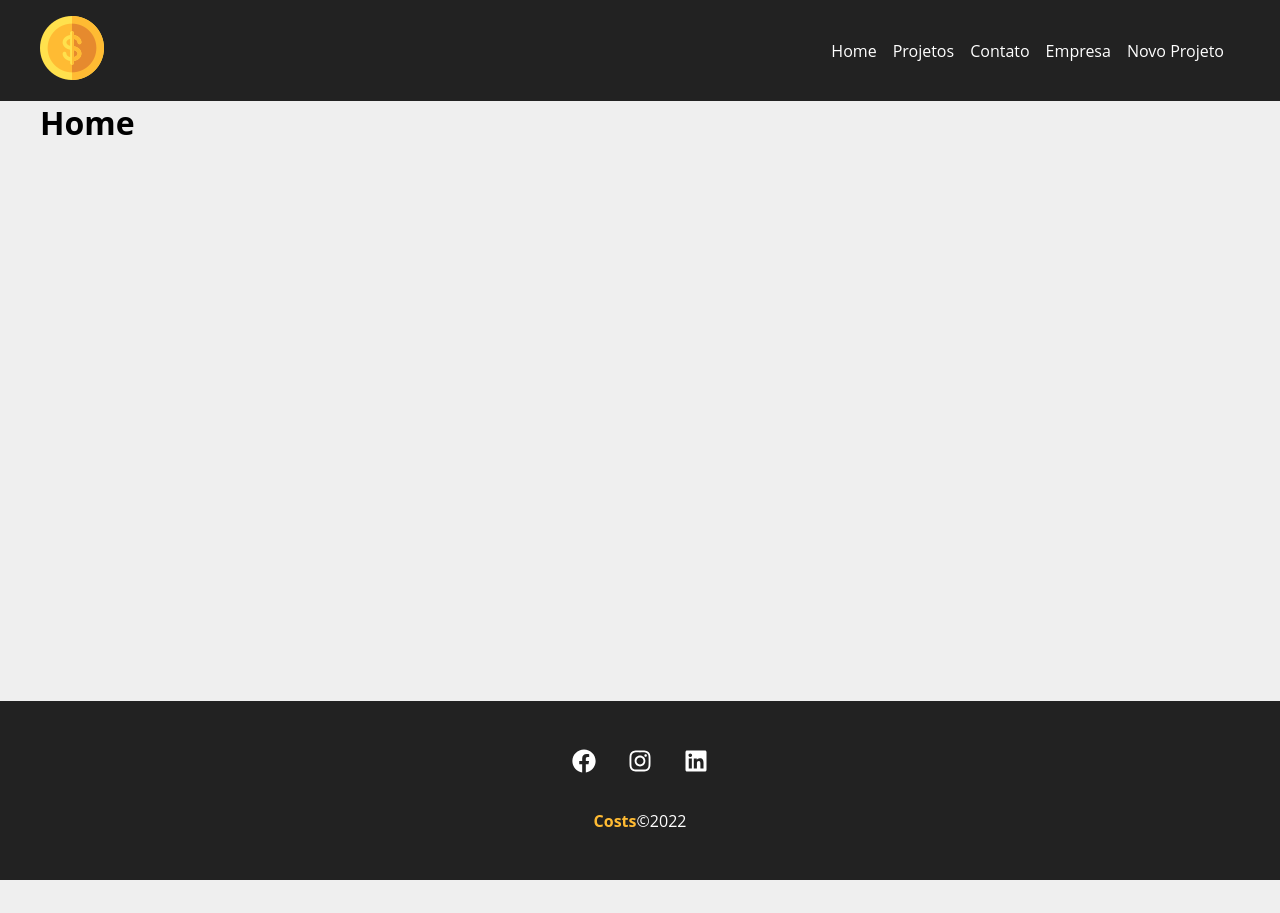
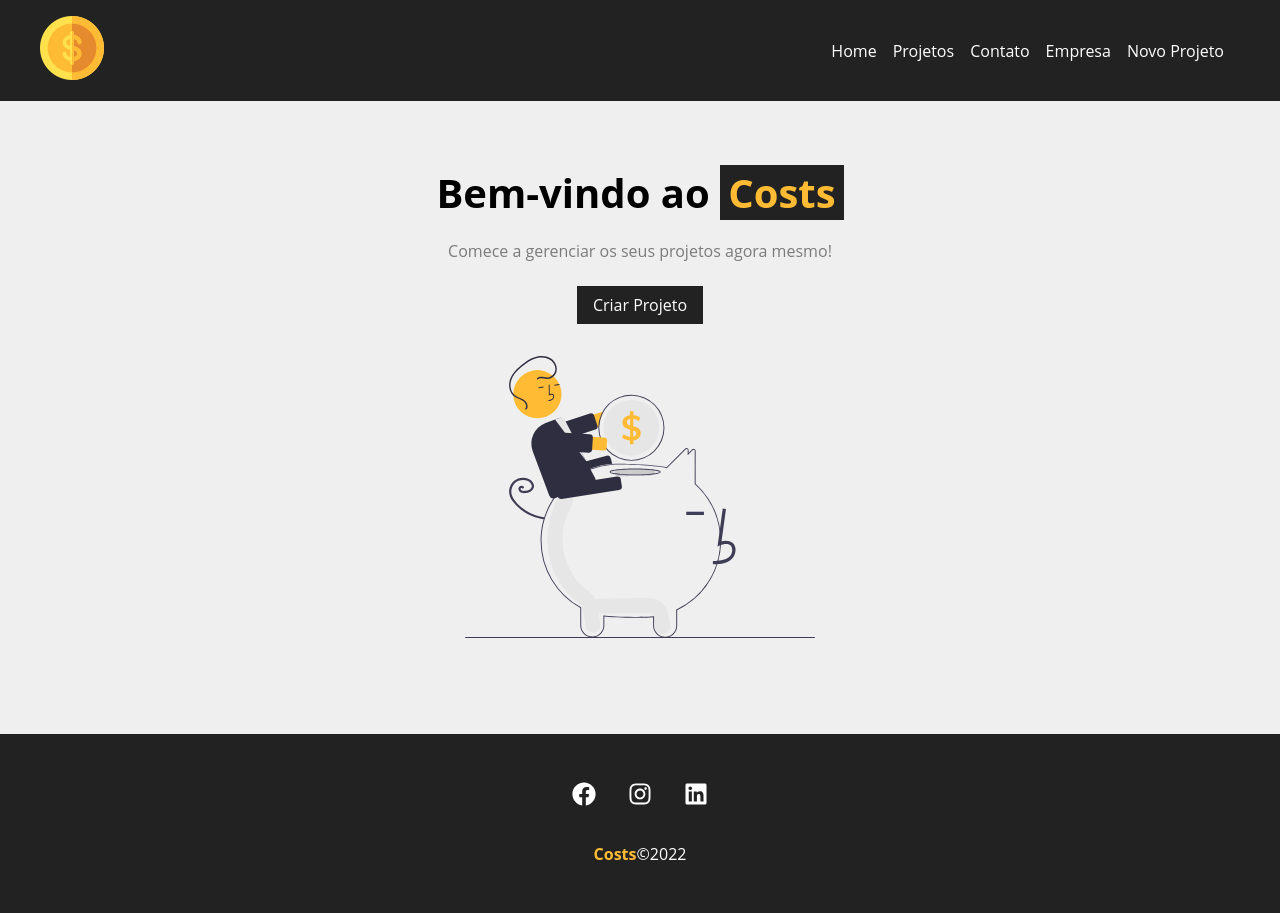
Before and after one commit to jhoneshenrique/projectmanager, a React (Create React App) app: page / in a window 1280 px wide. Before the commit the page ends 880 px from the top, so only its background shows below. Built offline with nearby package versions, Linux system fonts and the light colour scheme; the HTML template or start-up script is replaced by a standard one.

Commit message:
Home Component implementation

```diff
--- /dev/null
+++ b/src/components/layout/LinkButton.js
@@ -0,0 +1,11 @@
+import { Link } from 'react-router-dom';
+import styles from './LinkButton.module.css';
+
+//to = link destination, text = text of the button
+function LinkButton({to, text}){
+    return (
+        <Link className={styles.btn} to={to}>{text}</Link>
+    )
+}
+
+export default LinkButton;
--- /dev/null
+++ b/src/components/layout/LinkButton.module.css
@@ -0,0 +1,11 @@
+.btn{
+    background-color: #222;
+    color: #fff;
+    padding: 0.5em 1em;
+    text-decoration: none;
+    transition: 0.5s;
+}
+
+.btn:hover{
+    color:#ffbb33
+}
--- a/src/components/pages/Home.js
+++ b/src/components/pages/Home.js
@@ -1,5 +1,18 @@
+import styles from './Home.module.css'
+
+//Import images
+import savings from '../../img/savings.svg'
+import LinkButton from '../layout/LinkButton';
+
 function Home(){
-    return <h1>Home</h1>
+    return (
+        <section className={styles.home_container}>
+            <h1>Bem-vindo ao <span>Costs</span></h1>
+            <p>Comece a gerenciar os seus projetos agora mesmo!</p>
+            <LinkButton to="/newproject" text="Criar Projeto"/>
+            <img src={savings} alt="Costs" />
+        </section>
+    )
 }
 
 export default Home;
--- /dev/null
+++ b/src/components/pages/Home.module.css
@@ -0,0 +1,29 @@
+.home_container{
+    width: 100%;
+    display: flex;
+    flex-direction: column;
+    align-items: center;
+    justify-content: center;
+    padding: 4em;
+}
+
+.home_container h1{
+    font-size: 2.5em;
+    margin-bottom: .5em;
+}
+
+.home_container h1 span {
+    color: #ffbb33;
+    padding: 0 .2em;
+    background-color: #222;
+}
+
+.home_container p{
+    margin-bottom: 1.5em;
+    color: #7b7b7b;
+}
+
+.home_container img{
+    width: 350px;
+    margin: 2em 0;
+}
```
